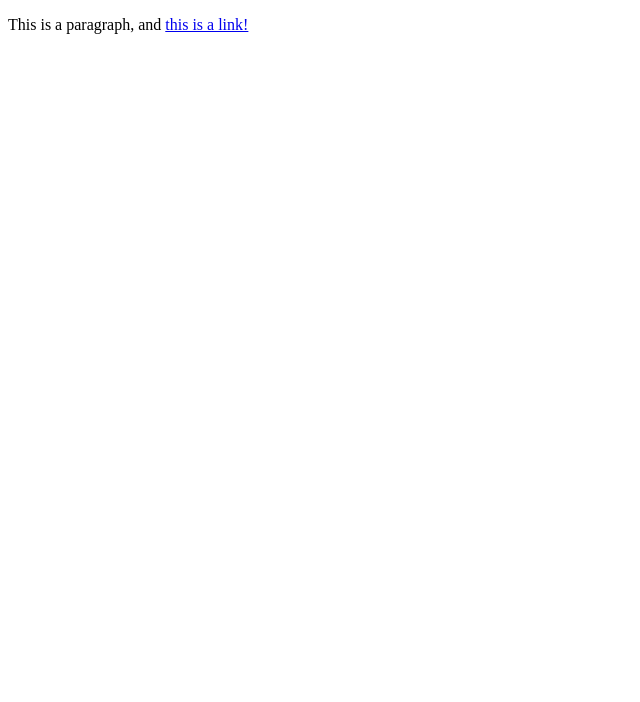
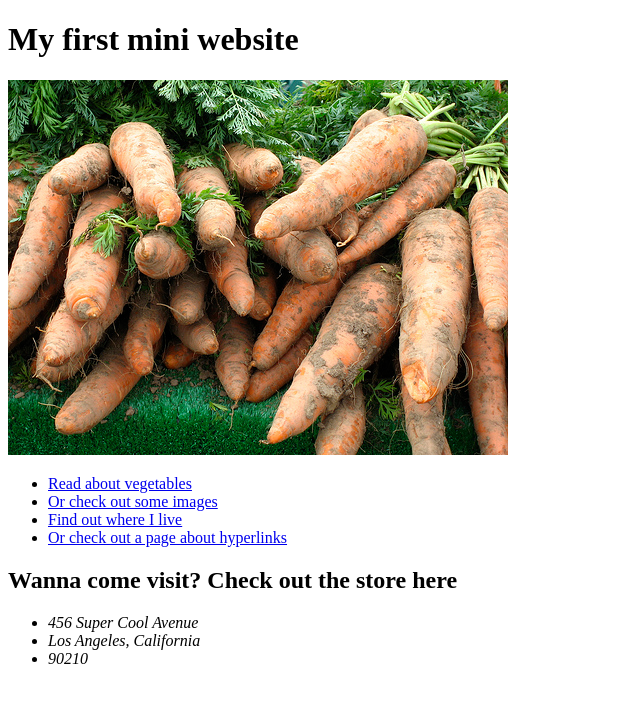
Before and after one commit to McMullen/lesson2_HTML, a plain HTML site: page index.html in a window 1280 px wide. Shown: the whole page, without its empty margins (0-640 px from the left). Drawn offline with Linux system fonts and the light colour scheme.

Commit message:
Change index.html to links.html and create a new index.html to follow end of lesson activity

```diff
--- a/index.html
+++ b/index.html
@@ -1,11 +1,31 @@
 <!DOCTYPE html>
-<html>
+<head>
 	<head>
-		<title>Hyperlinks!</title>
+		<title>Getting my hands dirty</title>
 	</head>
 	<body>
 
-		<p>This is a paragraph, and <a href ="vegtables.html">this is a link!</a></p>
+		<h1>My first mini website</h1>
+
+		<img src="images/carrots.jpg" alt="A bunch if dusty carrots"
+		 height="375" width="500">
+
+		<ul>
+			<li><a href="vegtables.html">Read about vegetables</a></li>
+			<li><a href="images.html">Or check out some images</a></li>
+			<li><a href="address.html">Find out where I live</a></li>
+			<li><a href="links.html">Or check out a page about hyperlinks
+			    </a></li>
+		</ul>
+
+		<h2>Wanna come visit? Check out the store here</h2>
+		<address>
+			<ul>
+				<li>456 Super Cool Avenue</li>
+				<li>Los Angeles, California</li>
+				<li>90210</li>
+			</ul>
+		</address>
 
 	</body>
 </html>
```
Also changed, not shown: links.html (added, +11 -0 lines).
